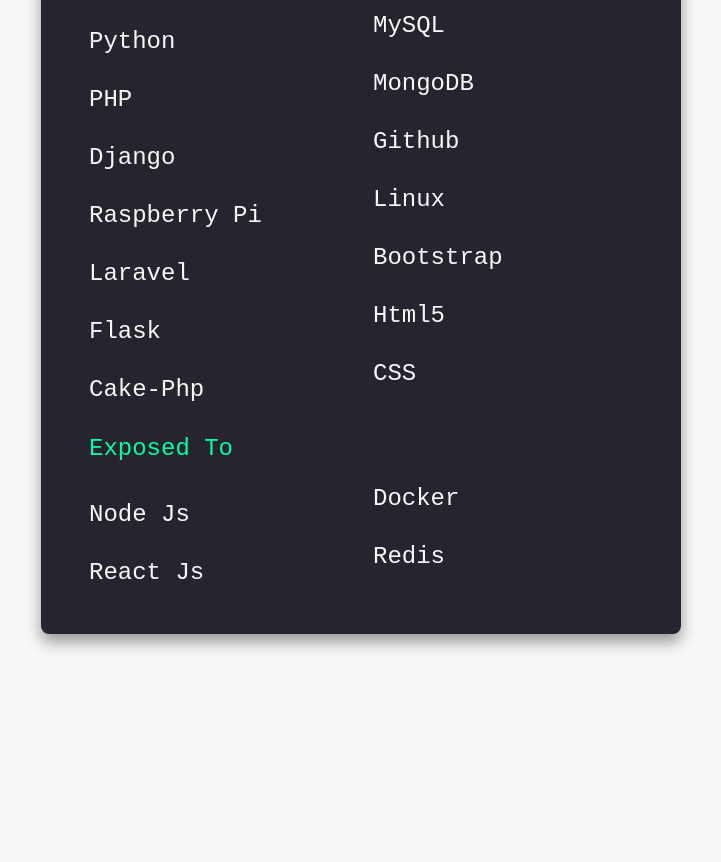
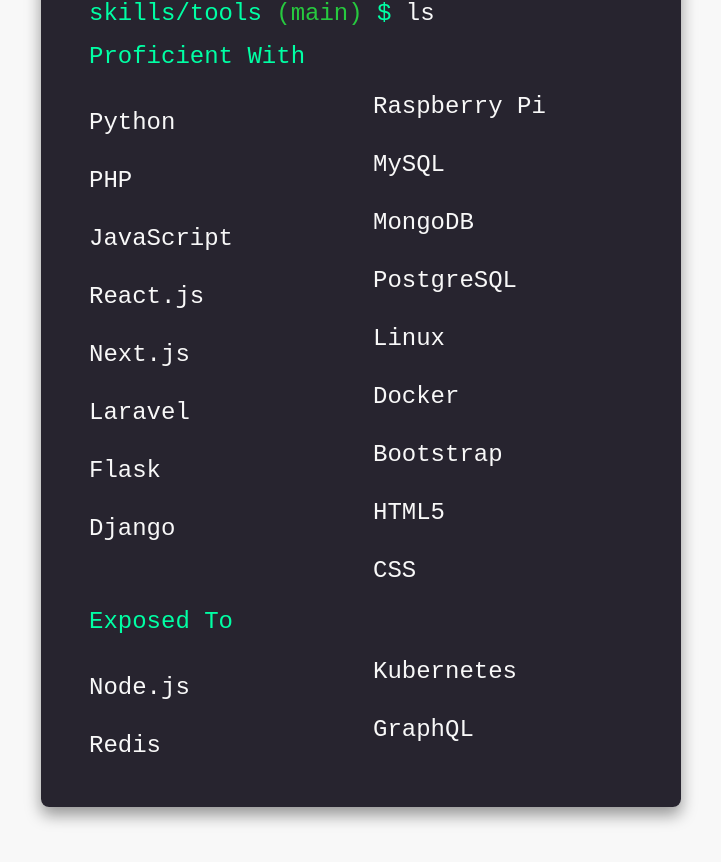
Before and after one commit to Nayee001/AkshayNayee, a React (Create React App) app: page /about in a window 1280 px wide. Shown: the part 820-1682 px from the top of the page, without its empty margins (279-1000 px from the left). Before the commit the page ends 1518 px from the top, so only its background shows below. Built offline with nearby package versions, Linux system fonts and the light colour scheme; the HTML template or start-up script is replaced by a standard one.

Commit message:
Updating Info

```diff
--- a/src/info/Info.js
+++ b/src/info/Info.js
@@ -1,6 +1,5 @@
 import self from "../img/ak.png";
 import melolem from "../img/melolem.png";
-
 
 export let colors = [
   "rgb(0,255,164)",
@@ -16,31 +15,27 @@
   position: [
     "Full-Stack Developer",
     "Software Engineer",
-    "Creative Technologist",
+    "IoT & Cloud Enthusiast",
   ],
   selfPortrait: self,
   gradient: `-webkit-linear-gradient(135deg, ${colors})`,
   baseColor: colors[0],
   miniBio: [
     {
-      emoji: "☕",
-      text: "Chaai ❤️",
-    },
-    {
-      emoji: "🌎",
-      text: "Located in US",
+      emoji: "🌍",
+      text: "Based in the U.S.",
     },
     {
       emoji: "💼",
-      text: "Graduate Assistant at Gannon University",
+      text: "Graduate Research Assistant at Gannon University",
     },
     {
-      emoji: "👨🏻‍🎓",
-      text: "Student - Masters in Software Engineering",
+      emoji: "🎓",
+      text: "Master’s in Software Engineering",
     },
     {
       emoji: "☁️",
-      text: "AWS Certified Cloud Practitioner"
+      text: "AWS Certified Cloud Practitioner",
     },
     {
       emoji: "📧",
@@ -49,40 +44,43 @@
   ],
   socials: [
     {
-      link: "https://www.instagram.com/aakkii01?igsh=enZ0eXUwdWFpcW8x&utm_source=qr",
+      link: "https://www.instagram.com/aakkii01",
       icon: "fa fa-instagram",
-      label: "instagram",
+      label: "Instagram",
     },
     {
-      link: "https://github.com/Nayee001/Nayee001",
+      link: "https://github.com/Nayee001",
       icon: "fa fa-github",
-      label: "github",
+      label: "GitHub",
     },
     {
       link: "https://www.linkedin.com/in/akshaynayee1/",
       icon: "fa fa-linkedin",
-      label: "linkedin",
+      label: "LinkedIn",
     },
   ],
-  bio: "Greetings! I'm Akshaykumar Nayee, a Graduate Research Assistant at Gannon University. I'm currently in my second semester of studying Computer and Information Science, specializing in Software Engineering. With more than three years of experience, I'm enthusiastic about full-stack development and Machine Learning.",
+  bio: "Hi, I'm Akshaykumar Nayee! A passionate Full-Stack Developer and Graduate Research Assistant specializing in Software Engineering at Gannon University. With over four years of experience, I thrive on building scalable web applications, IoT platforms, and machine learning-driven solutions. My expertise spans full-stack development, cloud computing, and real-time data processing. Let's innovate together!",
   skills: {
     proficientWith: [
       "Python",
       "PHP",
+      "JavaScript",
+      "React.js",
+      "Next.js",
+      "Laravel",
+      "Flask",
       "Django",
       "Raspberry Pi",
-      "Laravel",
-      "Flask",
-      "Cake-Php",
       "MySQL",
       "MongoDB",
-      "Github",
+      "PostgreSQL",
       "Linux",
+      "Docker",
       "Bootstrap",
-      "Html5",
+      "HTML5",
       "CSS",
     ],
-    exposedTo: ["Node Js", "React Js", "Docker", "Redis"],
+    exposedTo: ["Node.js", "Redis", "Kubernetes", "GraphQL"],
   },
   portfolio: [
     {
```
